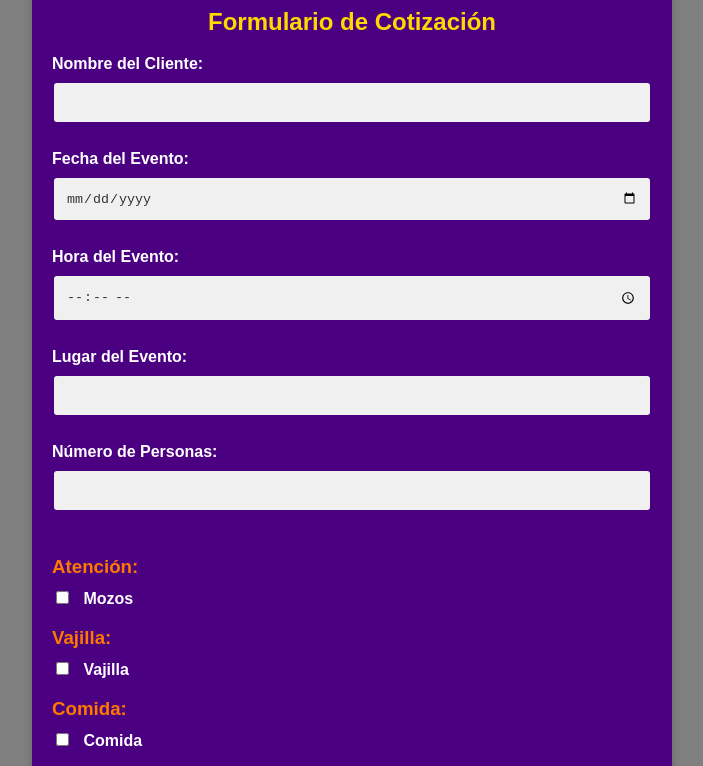
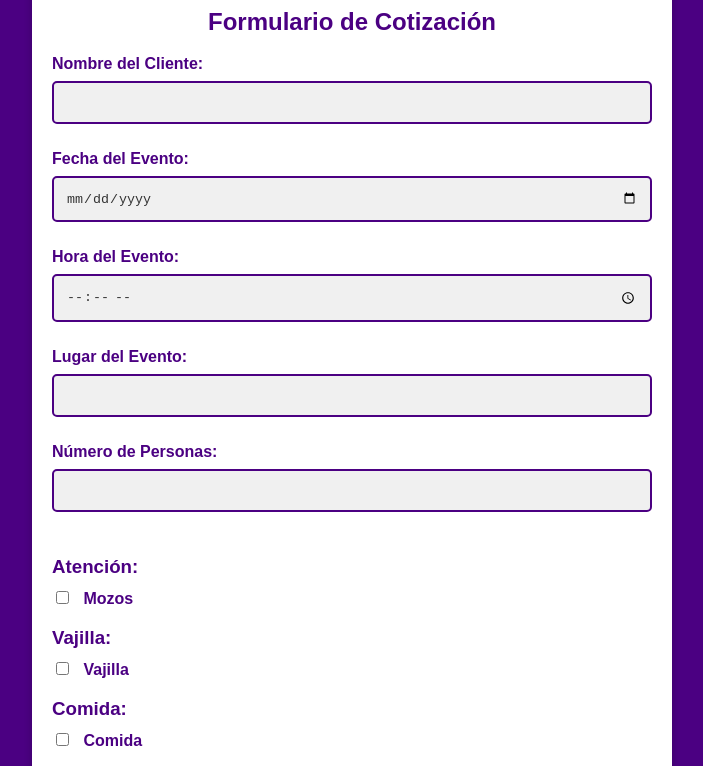
Before and after one commit to Wilmerprox/cotizacion_laservilletita, a plain HTML site: page index.html in a window 1280 px wide. Shown: the part 173-939 px from the top of the page, without its empty margins (288-991 px from the left). Drawn offline with Linux system fonts and the light colour scheme.

Commit message:
Add files via upload

```diff
--- a/index.html
+++ b/index.html
@@ -7,17 +7,17 @@
     <style>
         body {
             font-family: Arial, sans-serif;
-            background-color: grey; /* Fondo morado oscuro */
+            background-color: #4B0082; /* Fondo morado oscuro */
             color: #ffffff;
             margin: 0;
             padding: 0;
             display: flex;
             justify-content: center;
-            align-items: flex-start; /* Alineado desde el inicio */
+            align-items: flex-start;
             height: 100vh;
         }
         .container {
-            background-color: #4B0082;
+            background-color: #ffffff;
             color: #333;
             padding: 20px;
             border-radius: 10px;
@@ -36,15 +36,15 @@
         }
         h2 {
             text-align: center;
-            color: #ffd800; /* Título en morado oscuro */
+            color: #4B0082; /* Título en morado oscuro */
         }
         h3 {
-            color: #ff7800; /* Subtítulos en morado oscuro */
+            color: #4B0082; /* Subtítulos en morado oscuro */
             margin-bottom: 10px;
         }
         label {
             font-weight: bold;
-            color: #fff; /* Color del texto de las etiquetas */
+            color: #4B0082; /* Color del texto de las etiquetas */
         }
         input[type="text"], input[type="number"], input[type="date"], input[type="time"] {
             width: 100%;
@@ -62,7 +62,7 @@
         button {
             width: 100%;
             padding: 12px;
-            background-color: #ff8a00;
+            background-color: #4B0082;
             color: #fff;
             border: none;
             border-radius: 5px;
@@ -71,7 +71,7 @@
             transition: background-color 0.3s ease;
         }
         button:hover {
-            background-color: #ffcc00;
+            background-color: #37176A;
         }
         .hidden {
             display: none;
@@ -262,7 +262,9 @@
             const restante = (precioTotal - adelanto).toFixed(2);
 
             let mensaje = `Ya está lista tu cotización, ${nombre}:\n\n`;
-            mensaje += `Lugar del evento: ${lugar}\n`;
+            mensaje += `📅 Fecha del evento: ${fecha}\n`;
+            mensaje += `⏰ Hora del evento: ${hora}\n`;
+            mensaje += `📍 Lugar del evento: ${lugar}\n`;
             mensaje += `Servicios solicitados:\n`;
 
             if (document.getElementById('mozos').checked) {
```
